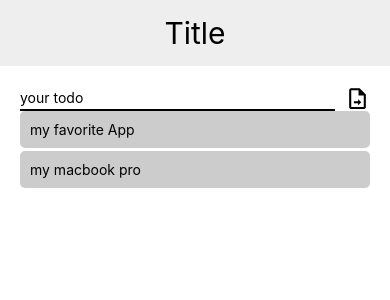
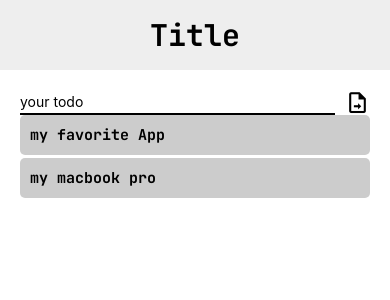
Before and after one commit to GaponovAlexey/newoneApp, a React Native app: screen / in a window 390 px wide. Shown: the top 300 px of the page. Built offline with nearby package versions, Linux system fonts and the light colour scheme.

Commit message:
save fount

```diff
--- a/App.js
+++ b/App.js
@@ -3,8 +3,16 @@ import { StyleSheet, Text, View } from 'react-native';
 import Navbar from './src/component/Navbar';
 import MainApp from './src/screen/MainApp';
 import TodoOpen from './src/screen/TodoOpen';
+import * as Font from 'expo-font';
+import { useFonts } from 'expo-font';
 
 export default function App() {
+
+  const [loaded] = useFonts({
+    JBRegular: require('./assets/fonts/JetBrainsMono-Regular.ttf'),
+    JBBold: require('./assets/fonts/JetBrainsMono-Bold.ttf'),
+  });
+
   const [todoId, setTodoId] = useState(null)
   const [todos, setTodos] = useState([
     { id: '1', title: 'my favorite App' },
--- a/src/component/Navbar.js
+++ b/src/component/Navbar.js
@@ -4,7 +4,7 @@ import { StyleSheet, Text, View } from 'react-native'
 export default function Navbar() {
 	return (
 		<View style={styles.cont}>
-			<Text style={styles.txt}>Title</Text>
+			<Text style={ { ...styles.txt, fontFamily: 'JBBold', fontSize: 30 } }>Title</Text>
 		</View>
 	)
 }
--- a/src/component/Todo.js
+++ b/src/component/Todo.js
@@ -7,7 +7,9 @@ export default function Todo({ value, goOpenTodo }) {
 			onPress={ () => goOpenTodo(value.id) }
 
 		>
-			<Text style={ styles.text }>{ value.title }</Text>
+			<View>
+				<Text style={ { ...styles.text, fontFamily: 'JBBold', fontSize: 15  } } >{ value.title }</Text>
+			</View>
 		</TouchableOpacity>
 	)
 }
```
Also changed, not shown: assets/fonts/JetBrainsMono-Bold.ttf (added), assets/fonts/JetBrainsMono-Regular.ttf (added).
